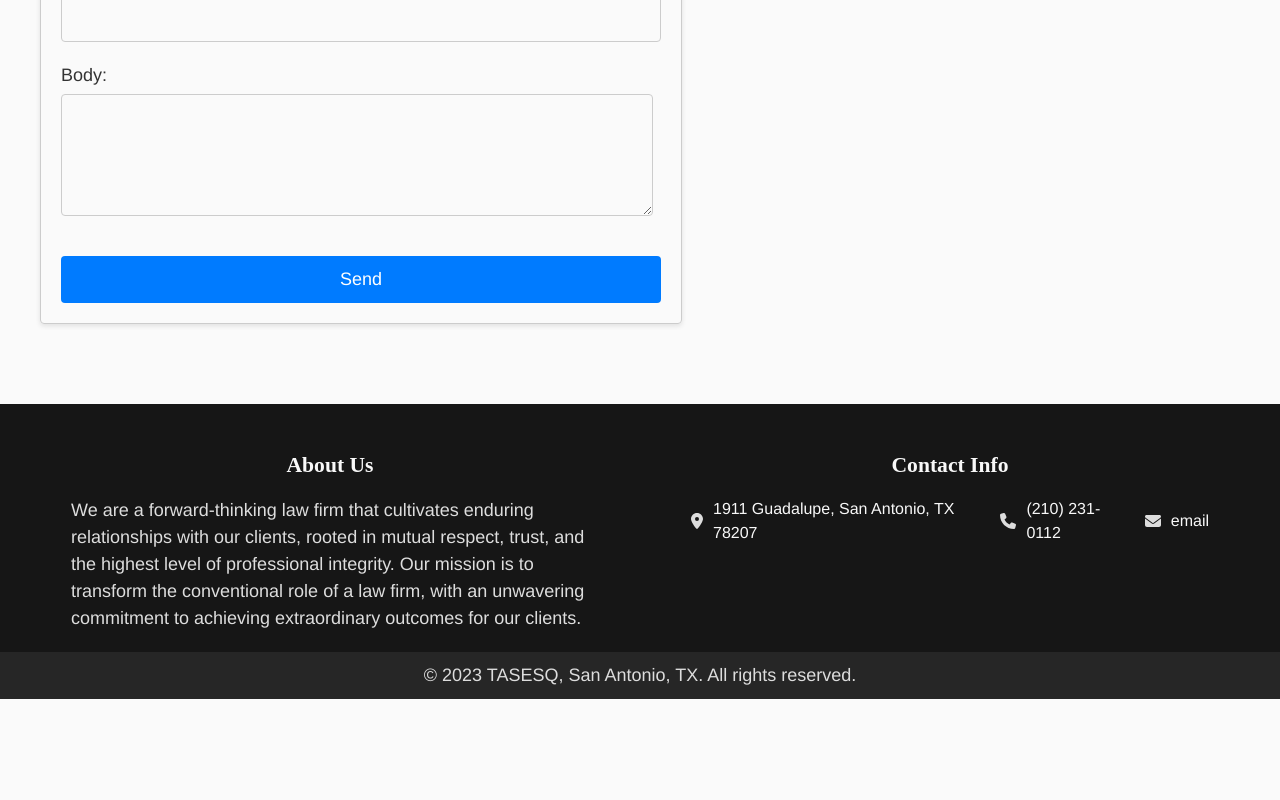
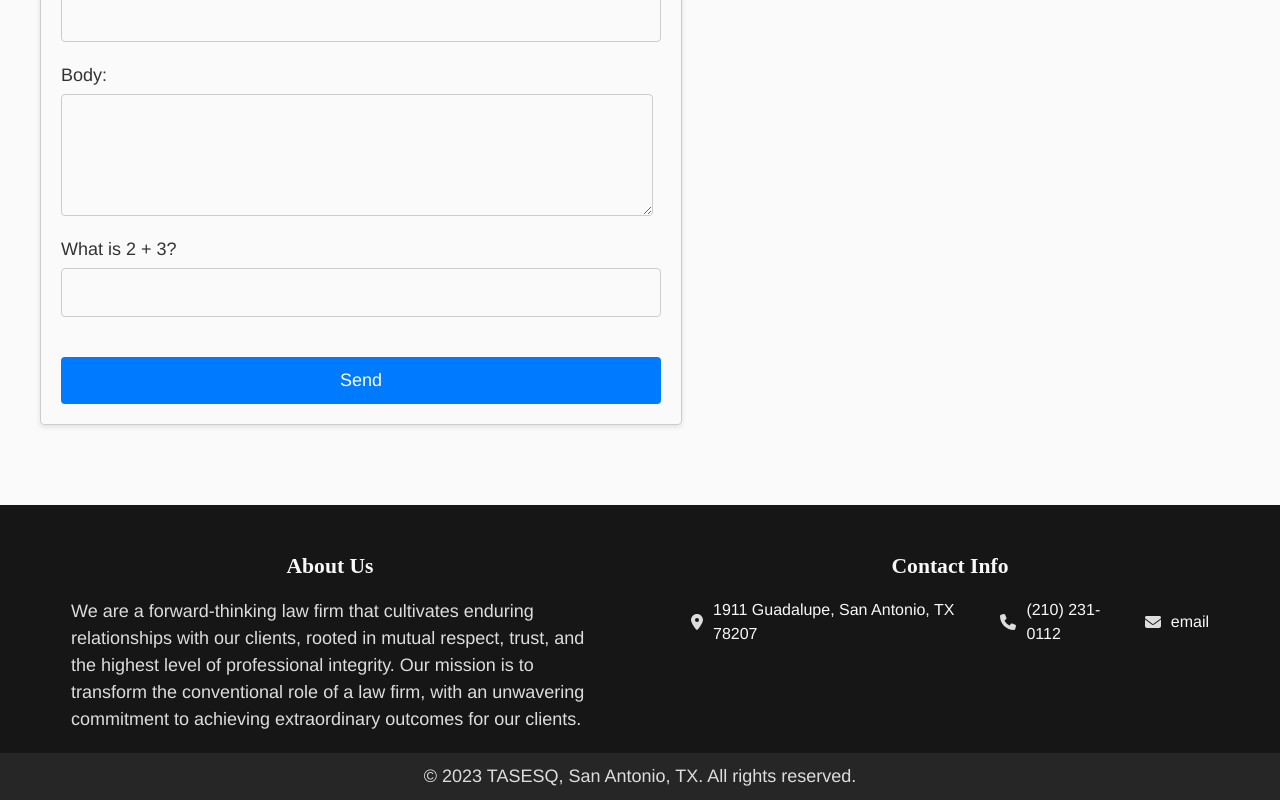
Before and after one commit to elpopes/tasesq, a React (Create React App) app: page /contact-us in a window 1280 px wide. Shown: the part 829-1629 px from the top of the page. Before the commit the page ends 1528 px from the top, so only its background shows below. Built offline with nearby package versions, Linux system fonts and the light colour scheme.

Commit message:
add spam protection

```diff
--- a/src/components/EmailForm.tsx
+++ b/src/components/EmailForm.tsx
@@ -1,4 +1,4 @@
-import React, { useState } from 'react';
+import React, { useState, useEffect } from 'react';
 import axios from 'axios';
 import { emailFormText } from '../translations/EmailForm';
 import { LanguageContext, LanguageContextProps } from '../LanguageContext';
@@ -8,25 +8,41 @@ const EmailForm: React.FC = () => {
   const [email, setEmail] = useState('');
   const [subject, setSubject] = useState('');
   const [body, setBody] = useState('');
+  const [num1, setNum1] = useState(Math.floor(Math.random() * 10));
+  const [num2, setNum2] = useState(Math.floor(Math.random() * 10));
+  const [answer, setAnswer] = useState('');
+
+  useEffect(() => {
+    setNum1(Math.floor(Math.random() * 10));
+    setNum2(Math.floor(Math.random() * 10));
+  }, []);
+
 
   const handleInputChange = (event: React.ChangeEvent<HTMLInputElement | HTMLTextAreaElement>) => {
     const { name, value } = event.target;
     if (name === 'email') setEmail(value);
     if (name === 'subject') setSubject(value);
     if (name === 'body') setBody(value);
+    if (name === 'answer') setAnswer(value);
   };
 
   const handleSubmit = async (event: React.FormEvent) => {
     event.preventDefault();
+
+    if (parseInt(answer) !== num1 + num2) {
+        alert('Math answer is incorrect. Please try again.');
+        return;
+    }
 
     const message = {
       to: 'tasesq@msn.com',
       from: email,
       subject,
       text: body,
+      math: { num1, num2, answer },
     };
 
-    // const apiGatewayEndpoint = 'https://3xmkqnscck.execute-api.us-east-1.amazonaws.com/prod';
+    const apiGatewayEndpoint = 'https://3xmkqnscck.execute-api.us-east-1.amazonaws.com/prod';
 
     console.log('Message:', message);
     console.log('API Gateway Endpoint:', apiGatewayEndpoint);
@@ -61,6 +77,10 @@ const EmailForm: React.FC = () => {
           {emailFormText[language].bodyLabel}
           <textarea name="body" value={body} onChange={handleInputChange} />
         </label>
+        <label>
+          {emailFormText[language].mathQuestion.replace('{num1}', num1.toString()).replace('{num2}', num2.toString())}
+          <input type="text" name="answer" value={answer} onChange={handleInputChange} />
+        </label>
         <button type="submit">{emailFormText[language].submitButton}</button>
       </form>
     </div>
--- a/src/translations/EmailForm.ts
+++ b/src/translations/EmailForm.ts
@@ -5,6 +5,7 @@ export const emailFormText = {
       subjectLabel: 'Subject:',
       bodyLabel: 'Body:',
       submitButton: 'Send',
+      mathQuestion: 'What is {num1} + {num2}?',
     },
     es: {
       heading: 'Formulario de Correo Electrónico',
@@ -12,5 +13,6 @@ export const emailFormText = {
       subjectLabel: 'Asunto:',
       bodyLabel: 'Mensaje:',
       submitButton: 'Enviar',
+      mathQuestion: '¿Cuánto es {num1} + {num2}?',
     },
   };
```
